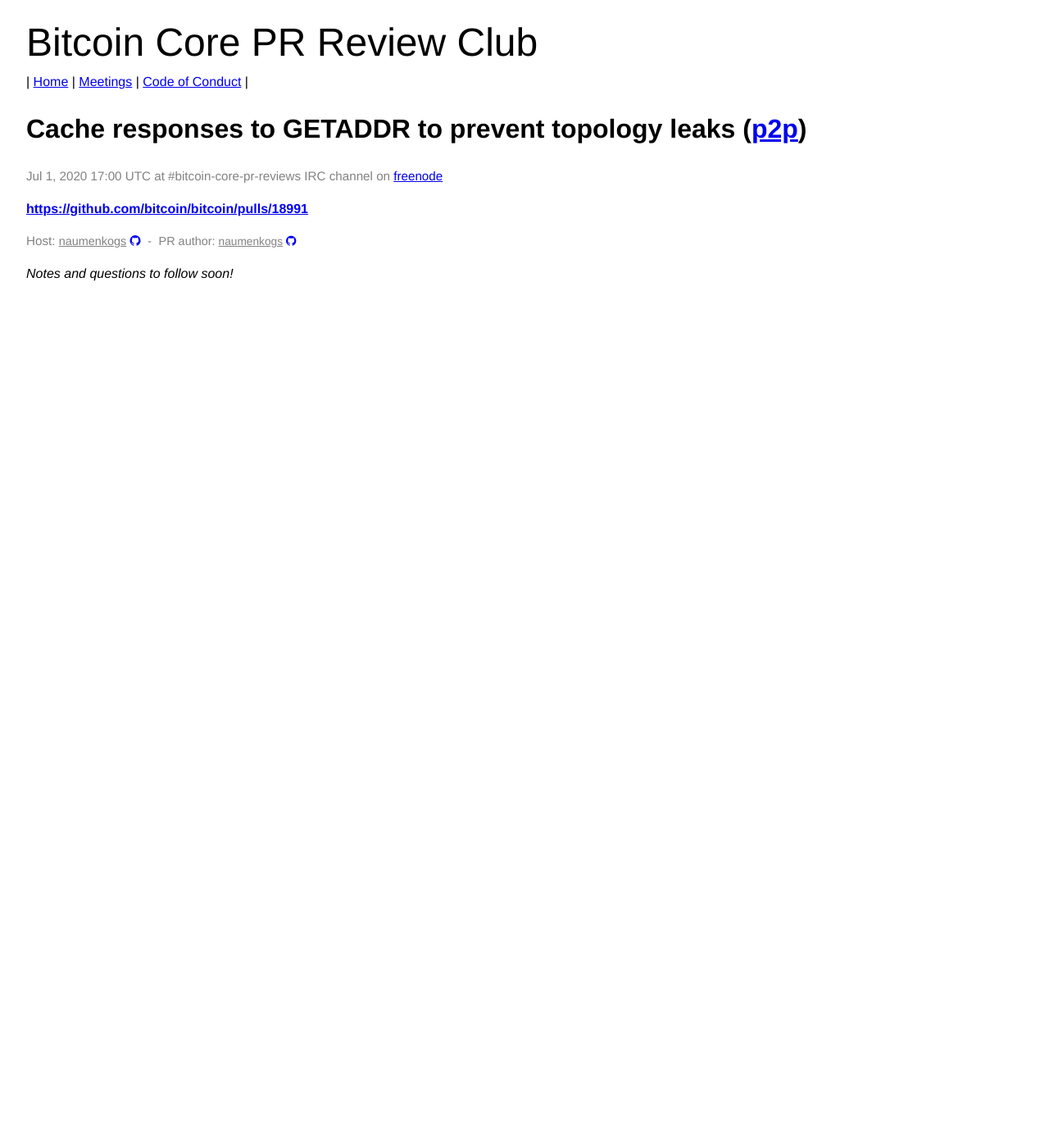
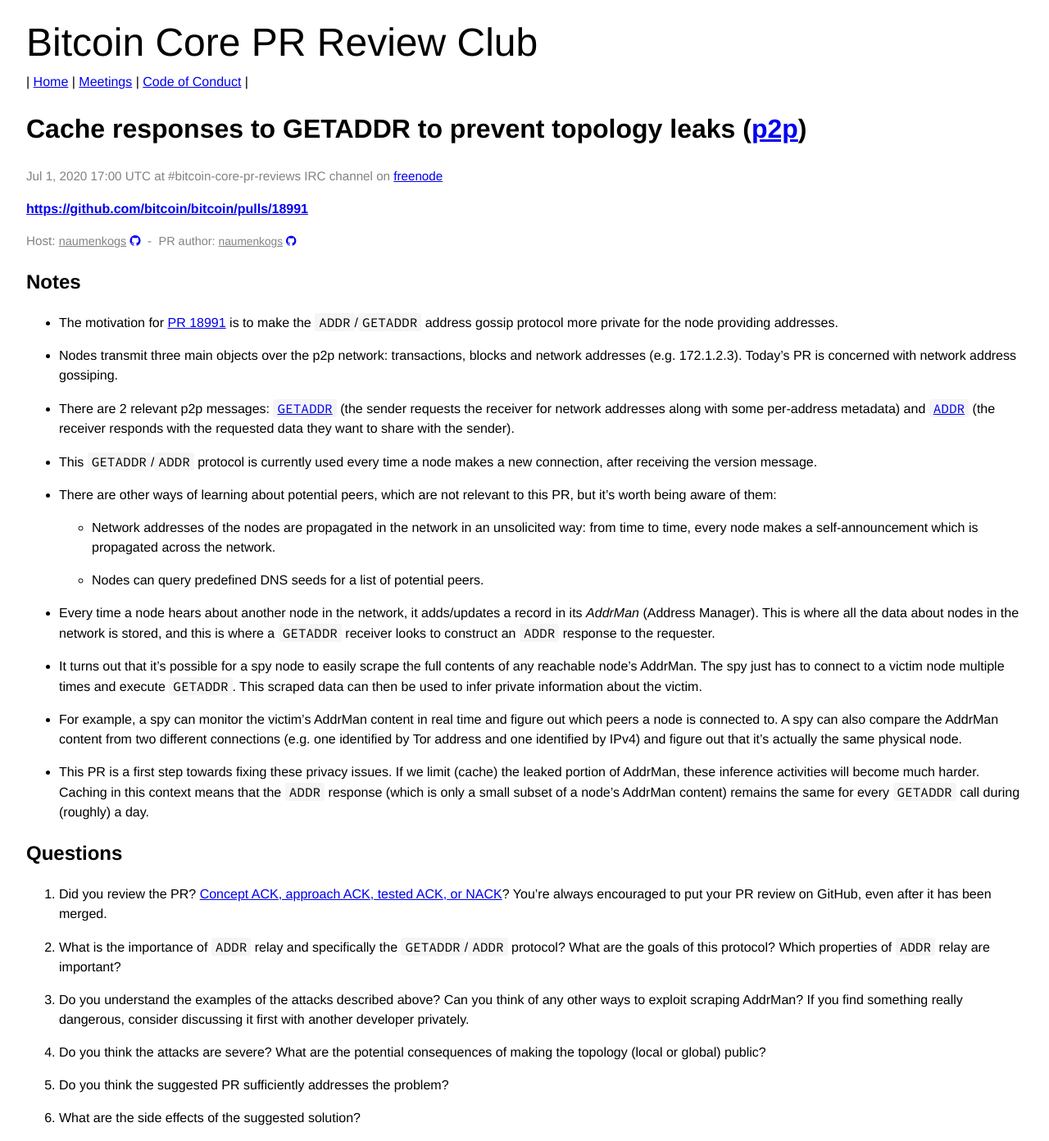
Before and after one commit to bitcoin-core-review-club/website, a Jekyll site: the page built from _posts/2020-07-01-#18991.md, in a window 1280 px wide. Shown: the whole page at 82% size. Built offline with Jekyll 4.4.1, drawn with Linux system fonts in a browser that asks for light colours; before the commit the page ends 900 px from its top, so only the background shows below that.

Commit message:
Add notes for PR18991

```diff
--- a/_posts/2020-07-01-#18991.md
+++ b/_posts/2020-07-01-#18991.md
@@ -7,17 +7,83 @@
 components: ["p2p"]
 host: naumenkogs
 status: upcoming
-commit:
+commit: 52d22a3c
 ---
 
-_Notes and questions to follow soon!_
+## Notes
 
-<!-- TODO: Before meeting, add notes and questions
-## Notes
+- The motivation for [PR 18991](https://github.com/bitcoin/bitcoin/pull/18991)
+  is to make the `ADDR`/`GETADDR` address gossip protocol more private for the
+  node providing addresses.
+
+- Nodes transmit three main objects over the p2p network: transactions, blocks
+  and network addresses (e.g. 172.1.2.3). Today's PR is concerned with network
+  address gossiping.
+
+- There are 2 relevant p2p messages:
+  [`GETADDR`](https://btcinformation.org/en/developer-reference#getaddr) (the
+  sender requests the receiver for network addresses
+  along with some per-address metadata) and
+  [`ADDR`](https://btcinformation.org/en/developer-reference#addr) (the receiver
+  responds with the requested data they want to share
+  with the sender).
+
+- This `GETADDR`/`ADDR` protocol is currently used every time a node makes a new
+  connection, after receiving the version message.
+
+- There are other ways of learning about potential peers, which are not
+  relevant to this PR, but it's worth being aware of them:
+
+  - Network addresses of the nodes are propagated in the
+    network in an unsolicited way: from time to time, every node makes a
+    self-announcement which is propagated across the network.
+
+  - Nodes can query predefined DNS seeds for a list of potential peers.
+
+- Every time a node hears about another node in the network, it adds/updates
+  a record in its _AddrMan_ (Address Manager). This is where all the data
+  about nodes in the network is stored, and this is where a `GETADDR` receiver
+  looks to construct an `ADDR` response to the requester.
+
+- It turns out that it's possible for a spy node to easily scrape the full
+  contents of any reachable node's AddrMan. The spy just has to connect to a
+  victim node multiple times and execute `GETADDR`. This scraped data can then be
+  used to infer private information about the victim.
+
+- For example, a spy can monitor the victim's AddrMan content in real time and
+  figure out which peers a node is connected to. A spy can also compare the
+  AddrMan content from two different connections (e.g. one identified by Tor
+  address and one identified by IPv4) and figure out that it's actually the same
+  physical node.
+
+- This PR is a first step towards fixing these privacy issues. If we limit
+  (cache) the leaked portion of AddrMan, these inference activities will become
+  much harder. Caching in this context means that the `ADDR` response (which is
+  only a small subset of a node's AddrMan content) remains the same for every
+  `GETADDR` call during (roughly) a day.
 
 ## Questions
 
--->
+1. Did you review the PR? [Concept ACK, approach ACK, tested ACK, or
+   NACK](https://github.com/bitcoin/bitcoin/blob/master/CONTRIBUTING.md#peer-review)?
+   You're always encouraged to put your PR review on GitHub, even after it has
+   been merged.
+
+2. What is the importance of `ADDR` relay and specifically the `GETADDR`/`ADDR`
+   protocol? What are the goals of this protocol? Which properties of `ADDR`
+   relay are important?
+
+3. Do you understand the examples of the attacks described above? Can you think
+   of any other ways to exploit scraping AddrMan? If you find something really
+   dangerous, consider discussing it first with another developer privately.
+
+4. Do you think the attacks are severe? What are the potential consequences of
+   making the topology (local or global) public?
+
+5. Do you think the suggested PR sufficiently addresses the problem?
+
+6. What are the side effects of the suggested solution?
+
 <!-- TODO: After meeting, uncomment and add meeting log
 ## Meeting Log
 
```
